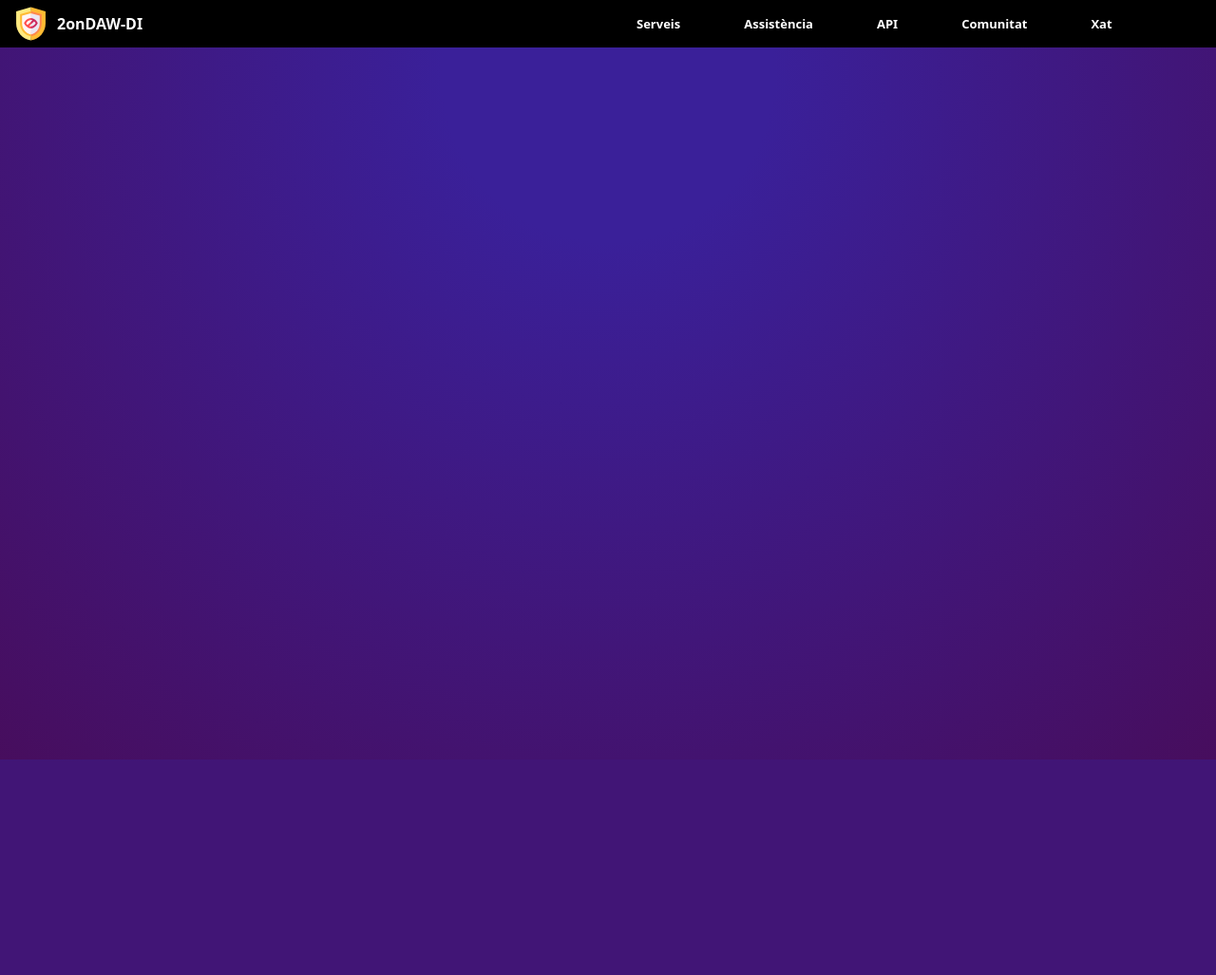
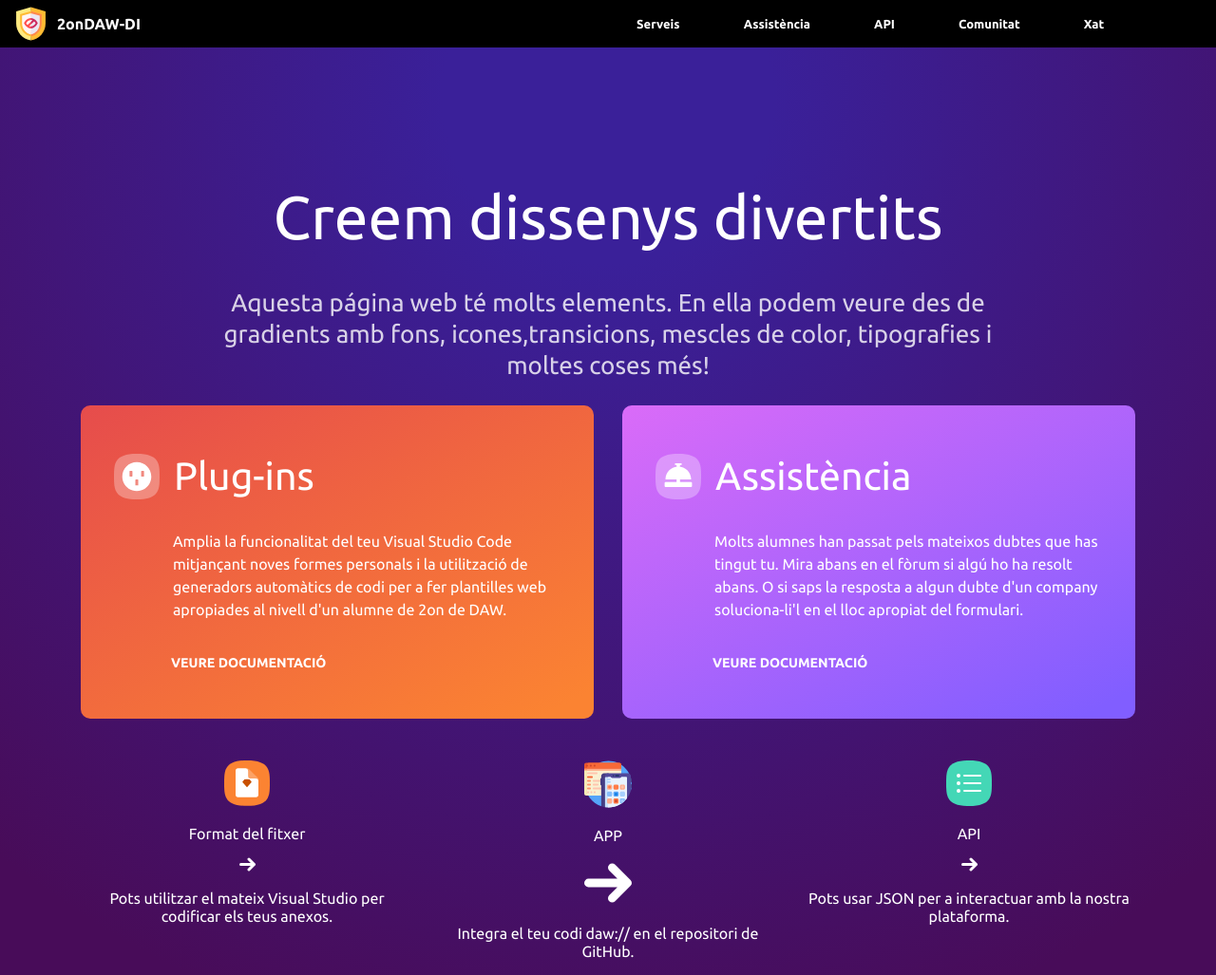
Before and after one commit to AlexSivera/actividades, a PHP site: page / in a window 1280 px wide. Shown: the whole page at 95% size. Before the commit the page ends 800 px from the top, so only its background shows below. Run offline with PHP 8.4, Linux system fonts and the light colour scheme.

Commit message:
Diw/ ActFinal avance hasta row format fitxer

```diff
--- a/diw/ActFinal/css/style.css
+++ b/diw/ActFinal/css/style.css
@@ -1,5 +1,5 @@
 body {
-    font-family: "Ubuntu", system-ui,"Helvetica Neue", Helvetica, Arial, sans-serif;
+  font-family: "Ubuntu", system-ui, "Helvetica Neue", Helvetica, Arial, sans-serif;
   background: radial-gradient(80vw circle at 50% 10%, #3a2099 17%, #480c59 100%);
   position: relative;
   min-height: 100vh;
@@ -11,7 +11,6 @@ body {
 
 /* Capa del confeti por encima */
 body::before {
-
   position: absolute;
   background: url(/diw/ActFinal/img/confeti.svg) center/auto no-repeat;
 }
@@ -29,7 +28,7 @@ body::before {
 }
 
 .textLogo {
-    margin-left: 10px;
+  padding-left: 10px;
 }
 
 
@@ -57,21 +56,80 @@ header {
   color: #df7d22;
 }
 
-.main{
+.main {
   color: white;
   text-align: center;
-    align-items: center;
   padding-top: 78px;
 }
 
-#titol1{
-    font-size: 65px;
+#titol1 {
+  font-size: 4em;
+  font-weight: 450;
 }
 
-#parraf1{
-    font-size: 28px;
-    justify-content: center;
-    margin-left: 100px;
-    margin-right: 100px;
-    margin-top: -30px;
+#parraf1 {
+  font-size: 26px;
+  opacity: 0.8;
+  margin-top: -28px;
+  line-height: 33px;
 }
+
+
+.plugin {
+  background-image: linear-gradient(153deg, #e64c4c 0%, #fb8332 95%);
+  border-radius: 10px;
+}
+
+.assistencia {
+  background-image: linear-gradient(153deg, #da6bf8 0%, #815eff 95%);
+  border-radius: 10px;
+}
+
+.boxTitol {
+  display: flex;
+  align-items: center;
+  padding-left: 35px;
+  padding-top: 10px;
+}
+
+.boxTitol p{
+  padding-left: 15px;
+  font-size: 41px;
+  font-weight: 400;
+}
+
+#boxContingut {
+  font-size: 16px;
+  padding-left: 90px;
+  text-align: justify;
+  margin-top: -8px;
+  padding-left: 97px;
+  line-height: 24px;
+}
+
+#boxDoc {
+  font-size: 16px;
+  padding-left: 90px;
+  text-align: justify;
+  margin-top: -8px;
+  line-height: 24px;
+}
+
+#boxDocu {
+  font-weight: 510;
+  font-size: 14px;
+  text-align: left;
+  padding-left: 95px;
+  padding-top: 20px;
+  padding-bottom: 51px;
+}
+
+.tresTipus {
+display: flex;
+padding-top: 30px;
+}
+
+.app img {
+  width: 50px;
+  height: 50px;
+}
--- a/diw/ActFinal/index.html
+++ b/diw/ActFinal/index.html
@@ -5,9 +5,11 @@
   <meta charset="UTF-8">
   <meta name="viewport" content="width=device-width, initial-scale=1.0">
   <title>ActFinal</title>
+  <link href="https://fonts.googleapis.com/css2?family=Ubuntu:wght@400;700&display=swap" rel="stylesheet">
   <link rel="stylesheet" href="css/style.css">
   <link rel="stylesheet" href="css/normalice.css">
   <link rel="stylesheet" href="css/template_grid3.css">
+
 </head>
 
 <body>
@@ -30,6 +32,87 @@
       </div>
     </div>
   </header>
+
+  <div class="container">
+    <div class="main">
+      <div class="row">
+        <div class="col-12">
+          <p id="titol1">Creem dissenys divertits</p>
+          <p id="parraf1">Aquesta página web té molts elements. En ella podem veure des de <br> gradients amb fons,
+            icones,transicions, mescles de color, tipografies i <br> moltes coses més!</p>
+        </div>
+      </div>
+      <div class="row">
+        <div class="col-6">
+          <div class="plugin">
+            <div class="boxTitol">
+              <img class="pluginImg" src="img/icona_plugin.svg" alt="logo">
+              <p>Plug-ins</p>
+            </div>
+            <p id="boxContingut">Amplia la funcionalitat del teu Visual Studio Code <br>
+              mitjançant noves formes personals i la utilització de <br>
+              generadors automàtics de codi per a fer plantilles web <br>
+              apropiades al nivell d'un alumne de 2on de DAW.</p>
+            <p id="boxDocu">VEURE DOCUMENTACIÓ</p>
+          </div>
+        </div>
+
+        <div class="col-6">
+          <div class="assistencia">
+            <div class="boxTitol">
+              <img class="assistenciaImg" src="img/icona_assistencia.svg" alt="logo">
+              <p>Assistència</p>
+            </div>
+            <p id="boxContingut">Molts alumnes han passat pels mateixos dubtes que has <br>
+              tingut tu. Mira abans en el fòrum si algú ho ha resolt <br>
+              abans. O si saps la resposta a algun dubte d'un company <br>
+              soluciona-li'l en el lloc apropiat del formulari.</p>
+            <p id="boxDocu">VEURE DOCUMENTACIÓ</p>
+          </div>
+        </div>
+      </div>
+
+      <div class="row">
+        <div class="tresTipus">
+
+          <div class="col-4">
+            <div class="formatFicher">
+              <img src="img/icona_format_fitxer.svg" alt="">
+              <div class="tresTipusTitol">
+                <p>Format del fitxer</p>
+                <img src="img/icona_fletxa.svg" alt="">
+              </div>
+              <p>Pots utilitzar el mateix Visual Studio per codificar els teus anexos.</p>
+            </div>
+          </div>
+
+          <div class="col-4">
+            <div class="app">
+              <img src="img/icona_app.svg" alt="">
+              <div class="tresTipusTitol">
+                <p>APP</p>
+                <img src="img/icona_fletxa.svg" alt="">
+              </div>
+              <p>Integra el teu codi daw:// en el repositori de GitHub.</p>
+            </div>
+          </div>
+
+          <div class="col-4">
+            <div class="api">
+              <img src="img/icona_preferencies.svg" alt="">
+              <div class="tresTipusTitol">
+                <p>API</p>
+                <img src="img/icona_fletxa.svg" alt="">
+              </div>
+              <p>Pots usar JSON per a interactuar amb la nostra plataforma.</p>
+            </div>
+          </div>
+
+        </div>
+      </div>
+    </div>
+  </div>
+
 </body>
 
 </html>
```
Lines whose indentation alone changed are shown as unchanged.
